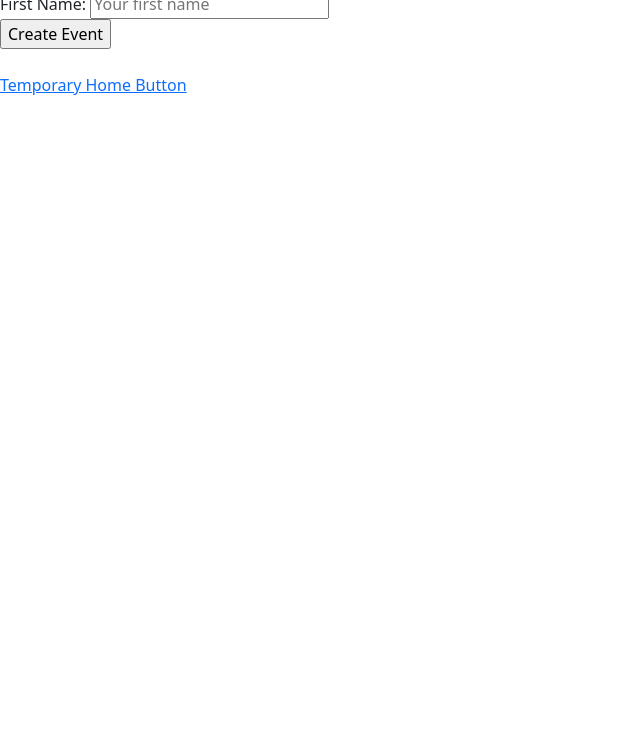
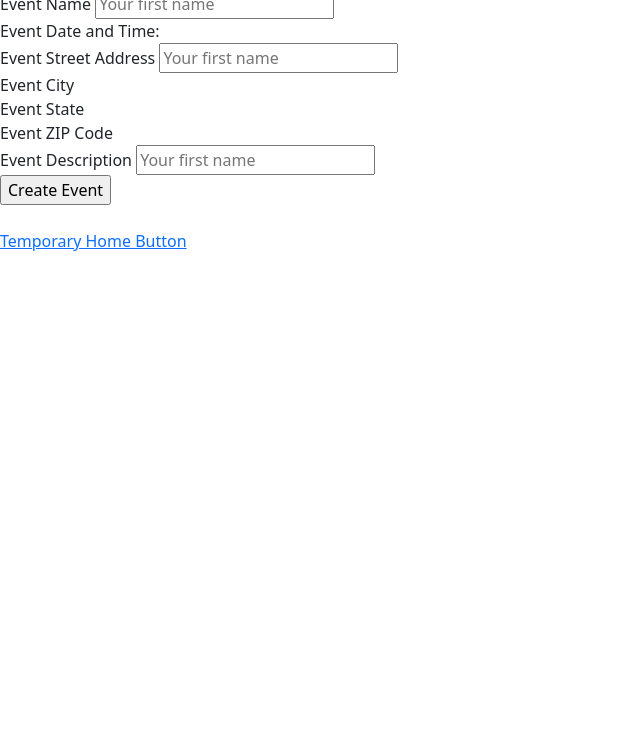
Before and after one commit to ncall404/pickleball-events-website, a website: page pages/events/event-create.html in a window 1280 px wide. Shown: the part 67-800 px from the top of the page, without its empty margins (0-640 px from the left). Drawn offline with nearby package versions, Linux system fonts and the light colour scheme.

Commit message:
Blocked out event creation form

```diff
--- a/pages/events/event-create.html
+++ b/pages/events/event-create.html
@@ -19,8 +19,23 @@
 
     <main>
         <form action="/pages/events/event-create" method="post" novalidate>
-            <label for="registerFirstName">First Name:</label>
+            <label for="registerFirstName">Event Name</label>
             <input type="text" name="firstName" placeholder="Your first name" id="registerFirstName" aria-required="true"> <br>
+
+            <label for="registerFirstName">Event Date and Time:</label> <br>
+
+            <label for="registerFirstName">Event Street Address</label>
+            <input type="text" name="firstName" placeholder="Your first name" id="registerFirstName" aria-required="true"> <br>
+
+            <label for="registerFirstName">Event City</label> <br>
+
+            <label for="registerFirstName">Event State</label> <br>
+
+            <label for="registerFirstName">Event ZIP Code</label> <br>
+
+            <label for="registerFirstName">Event Description</label>
+            <input type="text" name="firstName" placeholder="Your first name" id="registerFirstName" aria-required="false"> <br>
+
 
             <input type="submit" value="Create Event">
         </form> <br>
```
